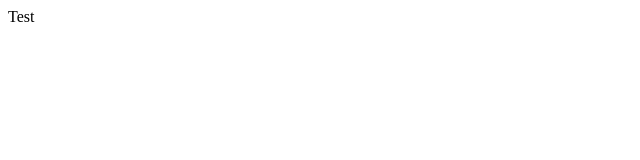
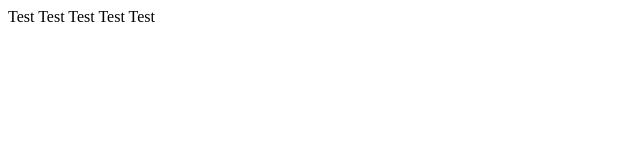
Before and after one commit to hoon1227/commitTest, a plain HTML site: page index.html in a window 1280 px wide. Shown: the whole page, without its empty margins (0-640 px from the left). Drawn offline with Linux system fonts and the light colour scheme.

Commit message:
test develop

```diff
--- a/index.html
+++ b/index.html
@@ -6,5 +6,9 @@
   </head>
   <body>
     Test
+    Test
+    Test
+    Test
+    Test
   </body>
 </html>
```
